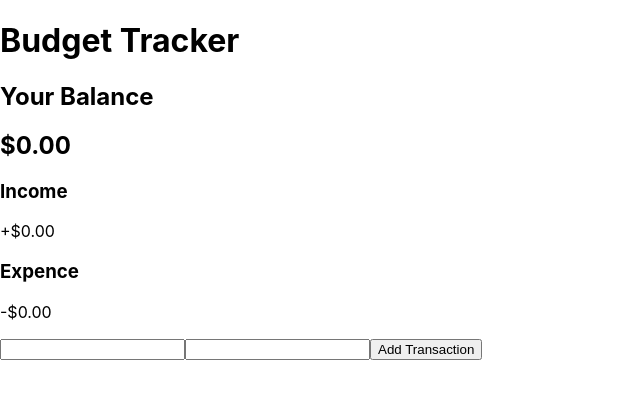
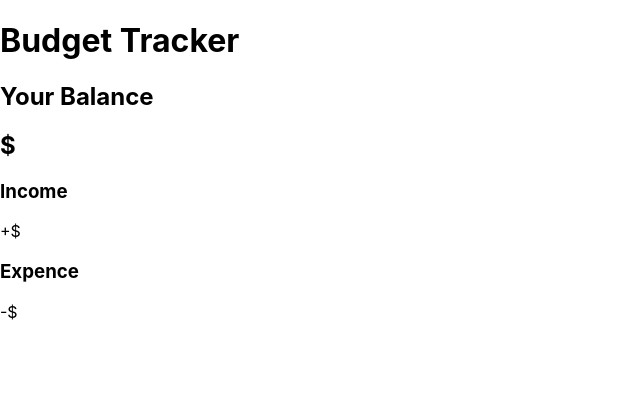
Before and after one commit to isaac-messer/budget-tracker, a React (Create React App) app in the folder budget-tracker/: page / in a window 1280 px wide. Shown: the top 398 px of the page, without its empty margins (0-640 px from the left). Built offline with nearby package versions, Linux system fonts and the light colour scheme.

Commit message:
Removed most of code to restart

```diff
--- a/budget-tracker/src/App.js
+++ b/budget-tracker/src/App.js
@@ -2,93 +2,29 @@ import './App.css';
 
 import { useEffect, useState, useRef } from 'react';
 
+
 function App() {
-  const [balance, setBalance] = useState(0.00);
-  const [incomeBalance, setIncomeBalance] = useState(0.00);
-  const [expenseBalance, setExpenseBalance] = useState(0.00);
-
-  // const [transactionType, setTransactionType] = useState('');
-  const inputCategoryRef = useRef(null);
-  const inputAmountRef = useRef(null);
-
-  function formSubmit(event) {
-    event.preventDefault()
-    let categoryInputValue = (inputCategoryRef.current.value);
-    let amountInputValue = Number(inputAmountRef.current.value);
-
-    console.log(categoryInputValue);
-    console.log(amountInputValue);
-
-    budgetTotals(amountInputValue);
-
-    function budgetTotals(amount) {
-      let transactionTotal = Number(amount.toFixed(2));
-
-      if (transactionTotal > 0) {
-
-        setBalance(transactionTotal + balance);
-        setIncomeBalance(transactionTotal + incomeBalance);
-
-      } else if (transactionTotal < 0) {
-        setBalance(transactionTotal + balance);
-        setExpenseBalance(Math.abs(transactionTotal) + expenseBalance);
-
-      } else if (transactionTotal === 0) {
-        setBalance(transactionTotal + balance);
-
-      } else {
-        alert(`That is not a valid input.`)
-
-      };
-    };
-
-    function transactionHistory() {
-
-    }
-
-
-    inputCategoryRef.current.value = null;
-    inputAmountRef.current.value = null;
-  }
-
-
   return (
     <>
       <div id="header">
         <h1>Budget Tracker</h1>
       </div>
-
       <div id="budgetBalance">
         <h2>Your Balance</h2>
-        <h2>${balance.toFixed(2)}</h2>
+        <h2>$</h2>
         <div id="budgetBreakDown">
           <h3>Income</h3>
-          <p>+${incomeBalance.toFixed(2)}</p>
+          <p>+$</p>
           <h3>Expence</h3>
-          <p>-${expenseBalance.toFixed(2)}</p>
+          <p>-$</p>
         </div>
       </div>
-
+      <div id="history">
+      </div>
       <div id="addTransaction">
-        <form>
-          <input
-            ref={inputCategoryRef}
-            type="text"
-            id='typeInput'
-            name='category'
-          />
-          <input
-            ref={inputAmountRef}
-            type="text"
-            id='amountInput'
-            name='amount'
-          />
-          <button onClick={formSubmit}>Add Transaction</button>
-        </form>
-
       </div>
     </>
-  )
-}
+  );
+};
 
 export default App;
```
